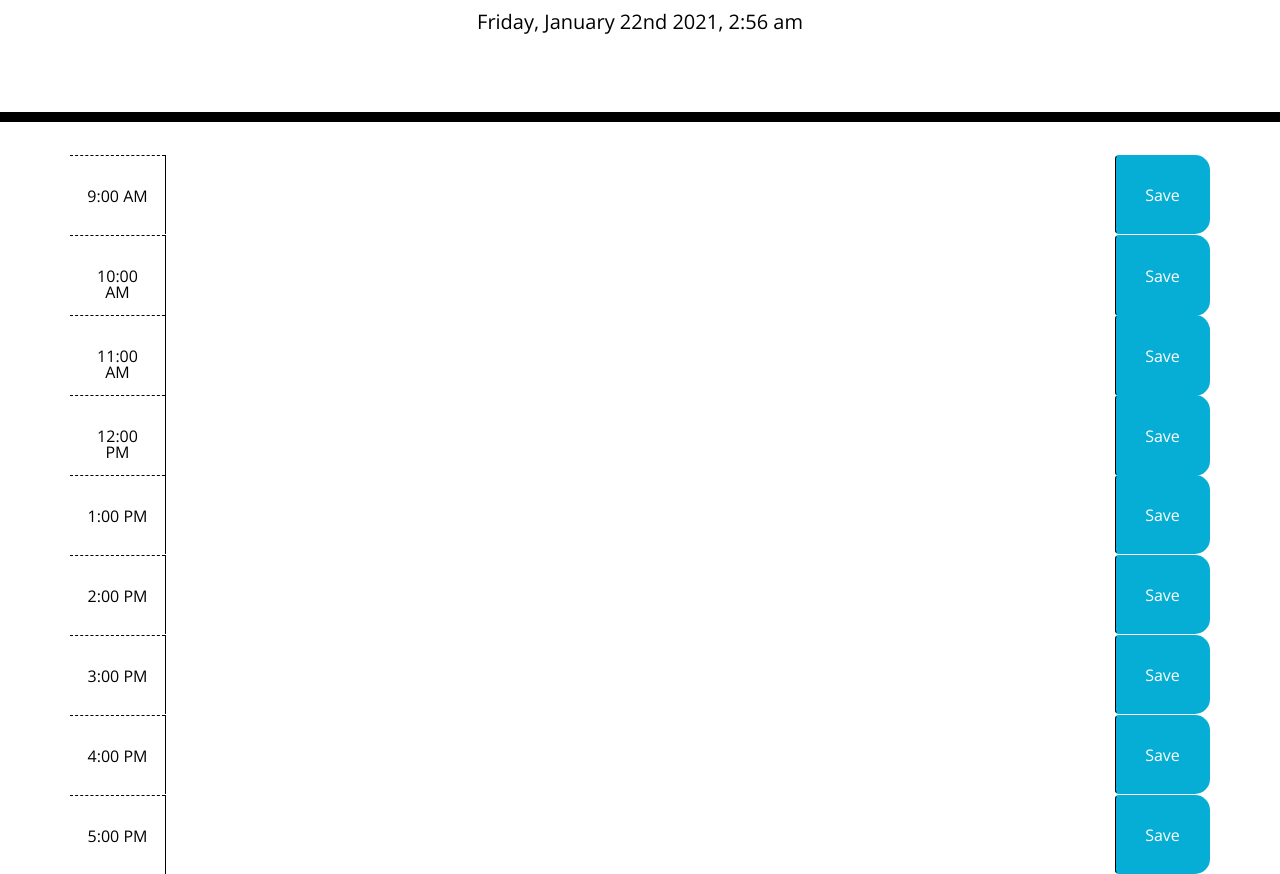
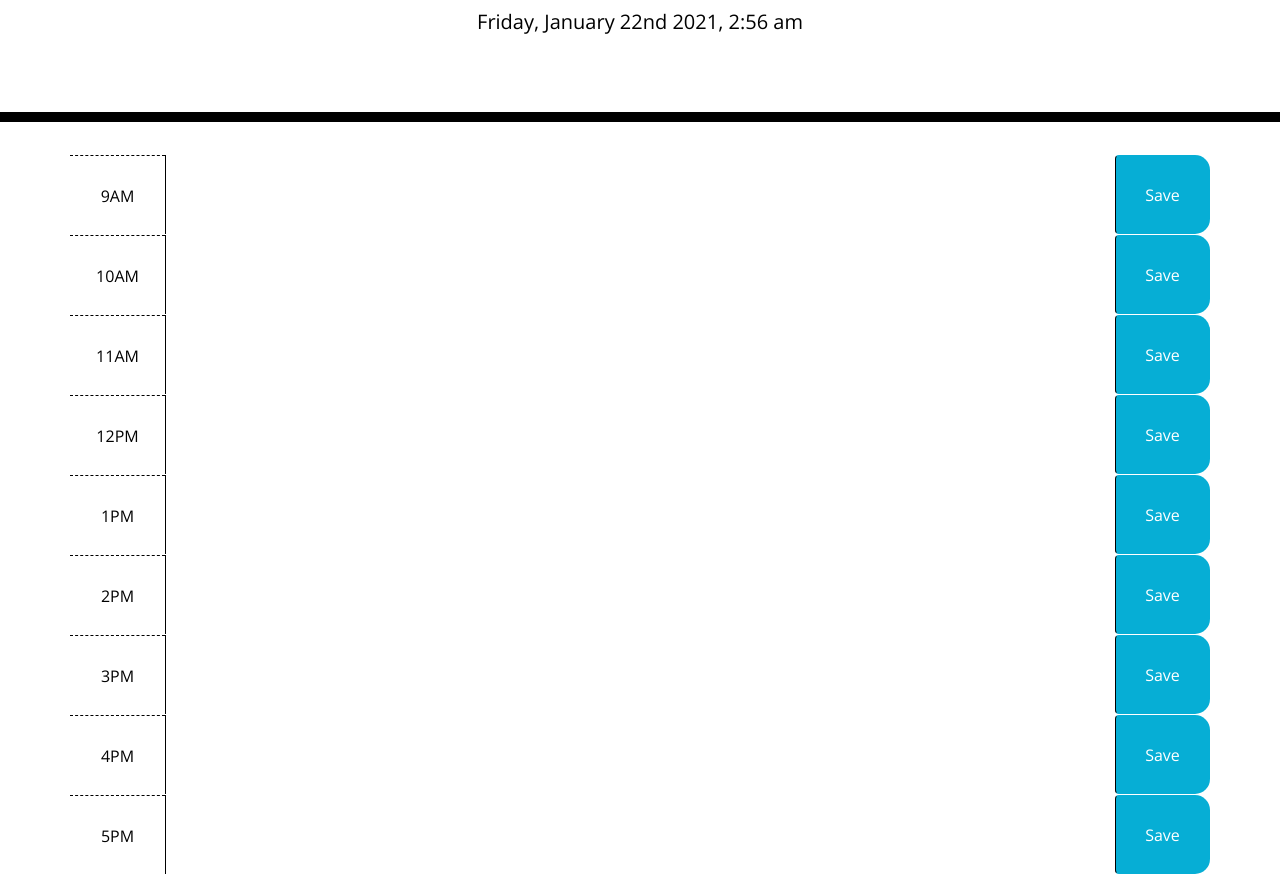
Before and after one commit to jimbopulos/day-planner, a plain HTML site: page Develop/index.html in a window 1280 px wide. Shown: the part 182-1056 px from the top of the page. Drawn offline with nearby package versions, Linux system fonts and the light colour scheme.

Commit message:
Added function to script.js to get event for storage

```diff
--- a/Develop/index.html
+++ b/Develop/index.html
@@ -32,7 +32,7 @@
       <!-- Timeblocks go here -->
       <div class="row time-block">
         <div class="col-md-1 hour">
-          9:00 AM
+          9AM
         </div>
         <textarea class="col-md-10 description"></textarea>
         <button class="col-md-1 btn saveBtn">Save</button>
@@ -40,14 +40,14 @@
 
       <div class="row time-block">
         <div class="col-md-1 hour">
-          10:00 AM
+          10AM
         </div>
         <textarea class="col-md-10 description"></textarea>
         <button class="col-md-1 btn saveBtn">Save</button>
       </div>
       <div class="row time-block">
         <div class="col-md-1 hour">
-          11:00 AM
+          11AM
         </div>
         <textarea class="col-md-10 description"></textarea>
         <button class="col-md-1 btn saveBtn">Save</button>
@@ -55,7 +55,7 @@
 
       <div class="row time-block">
         <div class="col-md-1 hour">
-          12:00 PM
+          12PM
         </div>
         <textarea class="col-md-10 description"></textarea>
         <button class="col-md-1 btn saveBtn">Save</button>
@@ -63,7 +63,7 @@
 
       <div class="row time-block">
         <div class="col-md-1 hour">
-          1:00 PM
+          1PM
         </div>
         <textarea class="col-md-10 description"></textarea>
         <button class="col-md-1 btn saveBtn">Save</button>
@@ -71,7 +71,7 @@
 
       <div class="row time-block">
         <div class="col-md-1 hour">
-          2:00 PM
+          2PM
         </div>
         <textarea class="col-md-10 description"></textarea>
         <button class="col-md-1 btn saveBtn">Save</button>
@@ -79,7 +79,7 @@
 
       <div class="row time-block">
         <div class="col-md-1 hour">
-          3:00 PM
+          3PM
         </div>
         <textarea class="col-md-10 description"></textarea>
         <button class="col-md-1 btn saveBtn">Save</button>
@@ -87,7 +87,7 @@
 
       <div class="row time-block">
         <div class="col-md-1 hour">
-          4:00 PM
+          4PM
         </div>
         <textarea class="col-md-10 description"></textarea>
         <button class="col-md-1 btn saveBtn">Save</button>
@@ -95,7 +95,7 @@
 
       <div class="row time-block">
         <div class="col-md-1 hour">
-          5:00 PM
+          5PM
         </div>
         <textarea class="col-md-10 description"></textarea>
         <button class="col-md-1 btn saveBtn">Save</button>
--- a/script.js
+++ b/script.js
@@ -40,10 +40,15 @@ var timeBlocks = [
   },
 ];
 
+// save button will store event in local storage
+// event listener for save button
+$('button').on('click', function () {
+    // input sends to locals storage
+    textArea.val().localStorage.getItem('event');
+})
+
 // timeblock linked to time displayed
 // timeblock changes color based on current time
   // past?
   // current?
   // future?
-
-// save button will store event in local storage
```
